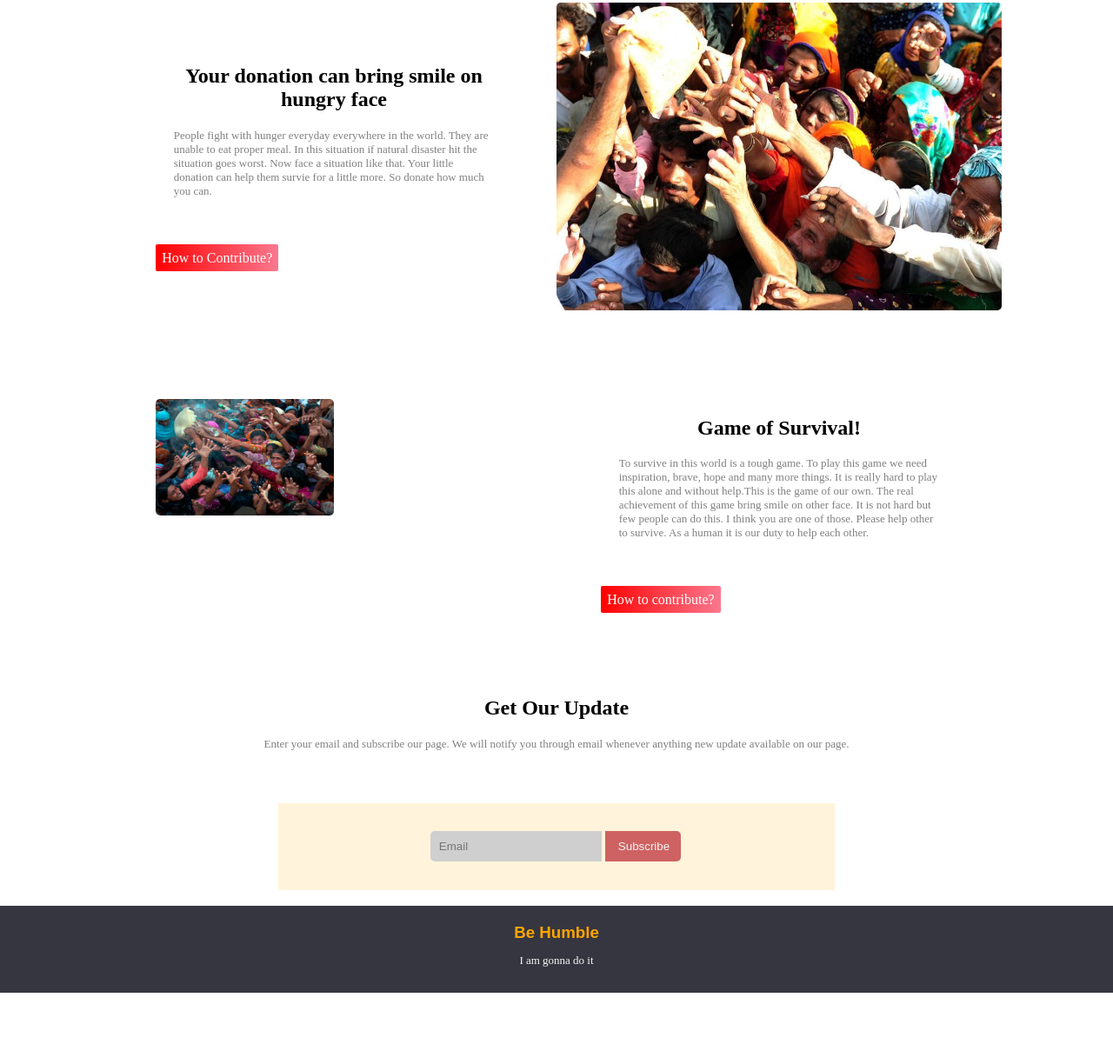
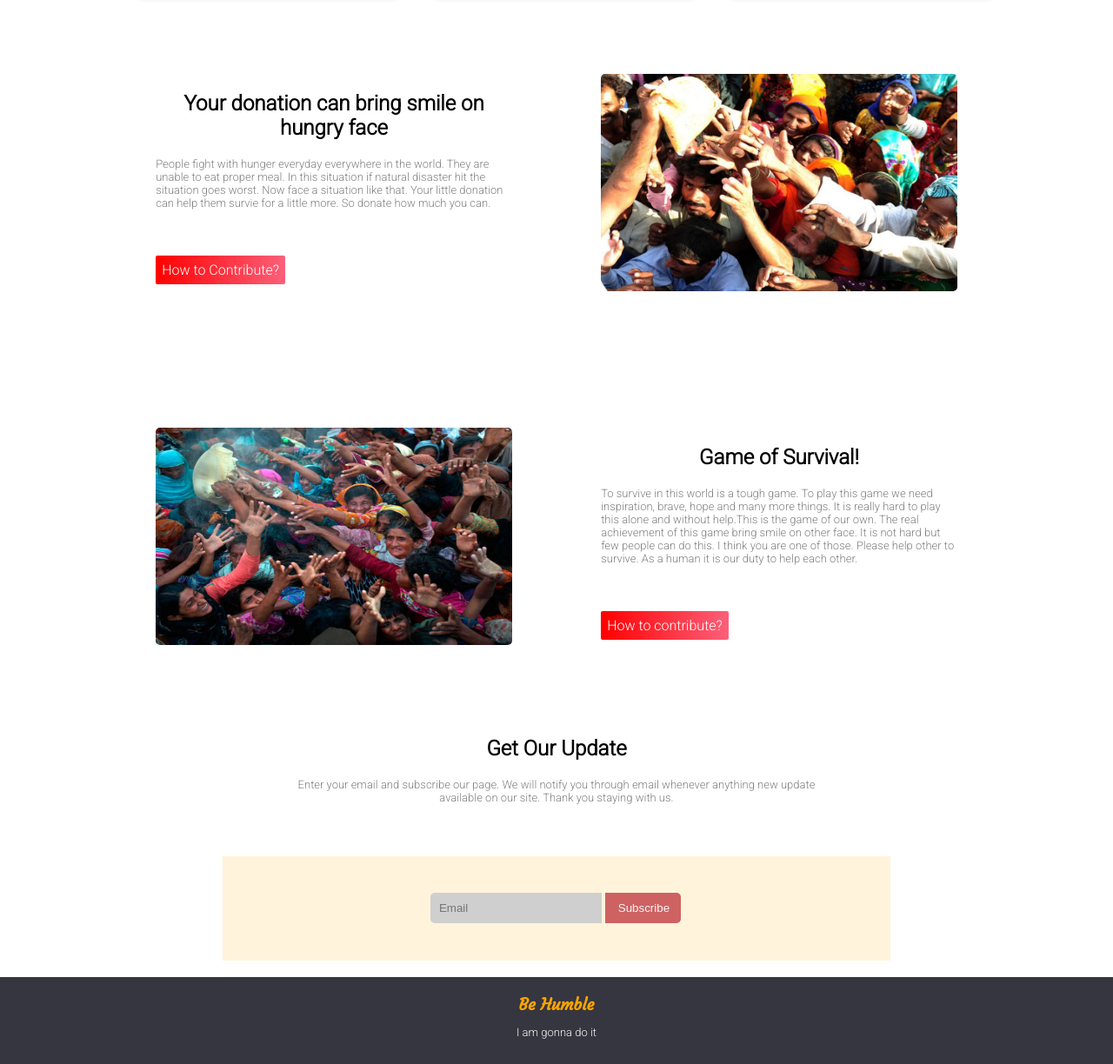
Before and after one commit to ahmed-shaon/our-donation, a plain HTML site: page index.html in a window 1280 px wide. Shown: the part 1332-2556 px from the top of the page at 87% size. Before the commit the page ends 2474 px from the top, so only its background shows below. Drawn offline with Linux system fonts and the light colour scheme; a web font is replaced by a local one.

Commit message:
final-commit

```diff
--- a/index.html
+++ b/index.html
@@ -6,7 +6,7 @@
     <meta name="viewport" content="width=device-width, initial-scale=1.0">
     <link rel="preconnect" href="https://fonts.googleapis.com">
     <link rel="preconnect" href="https://fonts.gstatic.com" crossorigin>
-    <link href="https://fonts.googleapis.com/css2?family=Anek+Latin:wght@200&family=Noto+Sans&family=Poppins:ital@1&family=Roboto+Slab:wght@300;400&family=Roboto:wght@300&display=swap" rel="stylesheet">
+    <link href="https://fonts.googleapis.com/css2?family=Anek+Latin:wght@200&family=Courgette&family=Montserrat&family=Noto+Sans&family=Poppins:ital@1&family=Roboto+Slab:wght@300;400&family=Roboto:wght@300&display=swap" rel="stylesheet">
     <link rel="stylesheet" href="style.css">
     <title>Our Doantion</title>
 </head>
@@ -14,7 +14,7 @@
     <section class="header-section">
         <div class="container">
             <h1>Let's Helps Those Who Are<br> More In Ineeded.</h1>
-            <p>Sometimes people get in a situation it is hard for them to fullfil their basic needs.That time as a human we should look for each other.</p>
+            <p class="do-text-center">Sometimes people get in a situation it is hard for them to fullfil their basic needs.That time as a human we should look for each other.</p>
             <a class="link-button" href="">Donate Now</a>
         </div>
     </section>
@@ -25,16 +25,16 @@
             <div class="set-width">
                 <a class="amount-button" href="">100tk</a>
             </div>
-            <div class="set-width">
+            <div>
                 <a id="diff-button" class="amount-button" href="">200tk</a>
             </div>
-            <div class="set-width">
+            <div>
                 <a class="amount-button" href="">500tk</a>
             </div>
-            <div class="set-width">
+            <div>
                 <a class="amount-button" href="">100tk</a>
             </div>
-            <div class="set-width">
+            <div>
                 <a  class="amount-button" href="">5000tk</a>
             </div>
         </div>
@@ -76,12 +76,14 @@
                 <h2>Your donation can bring smile on hungry face</h2>
                 <p class="do-grey">People fight with hunger everyday everywhere in the world. They are unable to eat proper meal. In this situation if natural disaster hit the situation goes worst. Now face a situation like that. Your little donation can help them survie for a little more. So donate how much you can.</p>
                 <a class="link-button" href="">How to Contribute?</a>
-            </div class="do-width-half">
-            <img class="middle-content" src="images/donation-0.jpg" alt="">
+            </div>
+            <div class="do-width-half">
+                <img class="middle-content" src="images/donation-0.jpg" alt="">
+            </div>
         </div>
         <div class="flexible-container">
             <div class="do-width-half">
-                <img class="middle-content" src="images/donation-6.jpg">
+               <img class="middle-content" src="images/donation-6.jpg" alt="">
             </div>
             <div class="do-width-half">
                 <h2>Game of Survival!</h2>
@@ -92,7 +94,8 @@
     </section>
     <section >
         <h2>Get Our Update</h2>
-        <p class="do-grey do-text-center">Enter your email and subscribe our page. We will notify you through email whenever anything new update available on our page.</p>
+        <p class="do-grey do-text-center">Enter your email and subscribe our page. We will notify you through email whenever anything new update available on our site.
+            Thank you staying with us.</p>
         <div class="search-container">
             <div>
                 <form action="">
--- a/style.css
+++ b/style.css
@@ -1,5 +1,6 @@
 body{
     margin:0;
+    font-family: 'Roboto', sans-serif;
 }
 .header-section{
     background-image: url(images/donation-1.png);
@@ -18,7 +19,6 @@ body{
 .container{
     margin:0 auto;
     margin-top:50px;
-    font-family: 'Roboto', sans-serif;
     text-align: center;
     color:white;
 
@@ -35,10 +35,11 @@ h3{
 }
 .do-text-center{
     text-align: center;
+    margin-left:25%;
+    margin-right:25%;
 }
 p{
-    margin-left:5%;
-    margin-right:5%;
+
     margin-bottom:60px;
     font-size: 13px;
 
@@ -46,8 +47,8 @@ p{
 
 .link-button{
     text-decoration: none;
-    background-image: linear-gradient(to right,red,rgb(250, 120, 142));
-    margin-top:50px;
+    background-image: linear-gradient(to right,red,rgb(252, 96, 122));
+    margin-top:100px;
     padding:7px 7px;
     color:white;
     border-radius: 2px;
@@ -108,8 +109,9 @@ p{
     text-align: justify;
     margin-left:2%;
     margin-right:2%;
-    padding:5px;
+    padding:8px;
     border-radius: 5px;
+    box-shadow: 10px 10px 8px grey;
 }
 #h-type1{
     background-color: rgb(225, 247, 225);
@@ -135,12 +137,13 @@ p{
 
 }
 .middle-content{
-    width:50%;
+    width:100%;
+    height:250px;
     border-radius: 5px;
 }
 .search-container{
-    height:100px;
-    width:50%;
+    height:120px;
+    width:60%;
     background-color:rgb(255, 244, 219);
     margin:auto;
     display:flex;
@@ -175,7 +178,7 @@ footer{
 }
 .do-design{
     color:orange;
-    font-family:sans-serif;
+    font-family: 'Courgette', cursive;
     padding-top:20px;
     margin-bottom: 0;
 }
```
Also changed, not shown: images/donation11.jpg (added), images/donation5.jpg (added), images/donation9.jpg (added).
